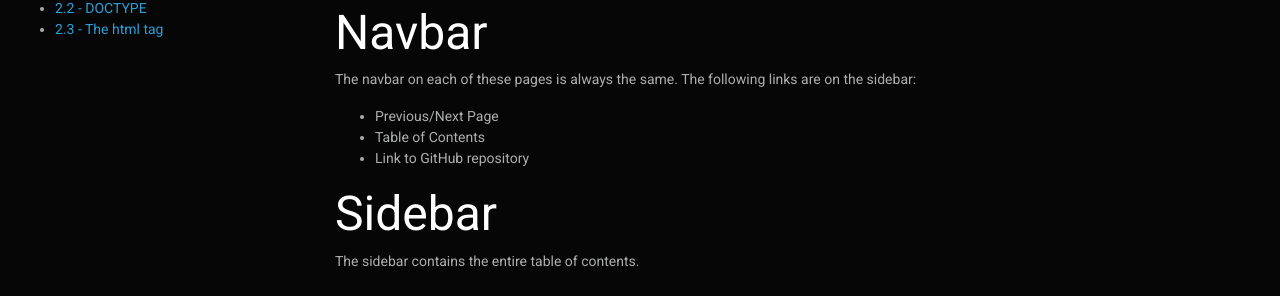
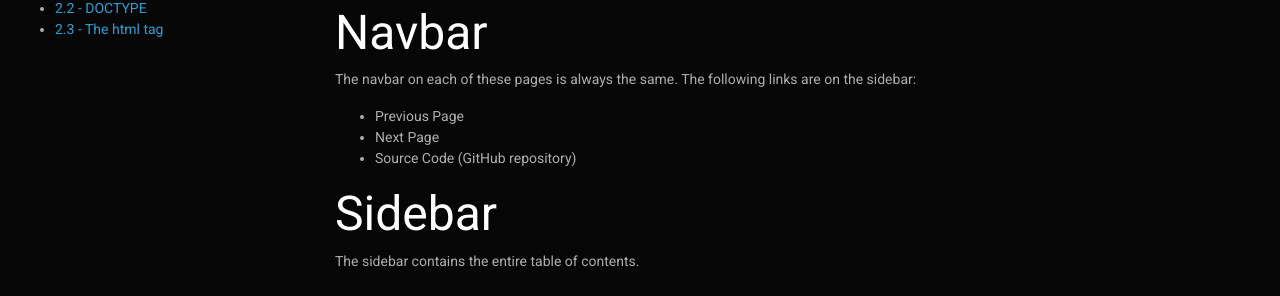
Before and after one commit to techboyg5/web-development-tutorial, a Jekyll site: the page built from chapter1/page1.html, in a window 1280 px wide. Shown: the part 189-485 px from the top of the page. Built offline with Jekyll 4.4.1, drawn with Linux system fonts in a browser that asks for light colours; nearby versions of some CDN libraries; comment, search, counter and statistics services are not loaded.

Commit message:
Removee TOC reference

```diff
--- a/chapter1/page1.html
+++ b/chapter1/page1.html
@@ -8,9 +8,9 @@ nextpage: page2.html
 <h2>Navbar</h2>
 <p>The navbar on each of these pages is always the same. The following links are on the sidebar:</p>
 <ul>
-  <li>Previous/Next Page</li>
-  <li>Table of Contents</li>
-  <li>Link to GitHub repository</li>
+  <li>Previous Page</li>
+  <li>Next Page</li>
+  <li>Source Code (GitHub repository)</li>
 </ul>
 <h2>Sidebar</h2>
 <p>The sidebar contains the entire table of contents.</p>
```
